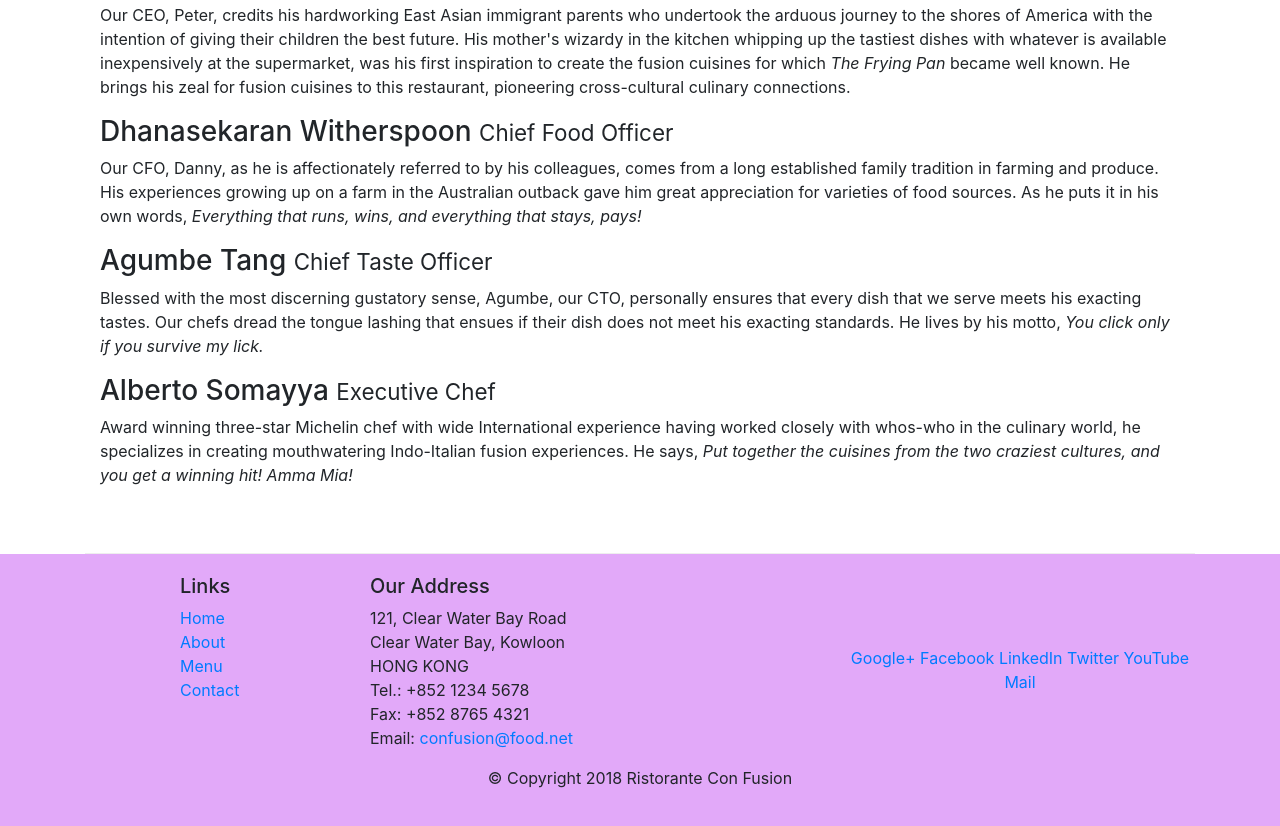
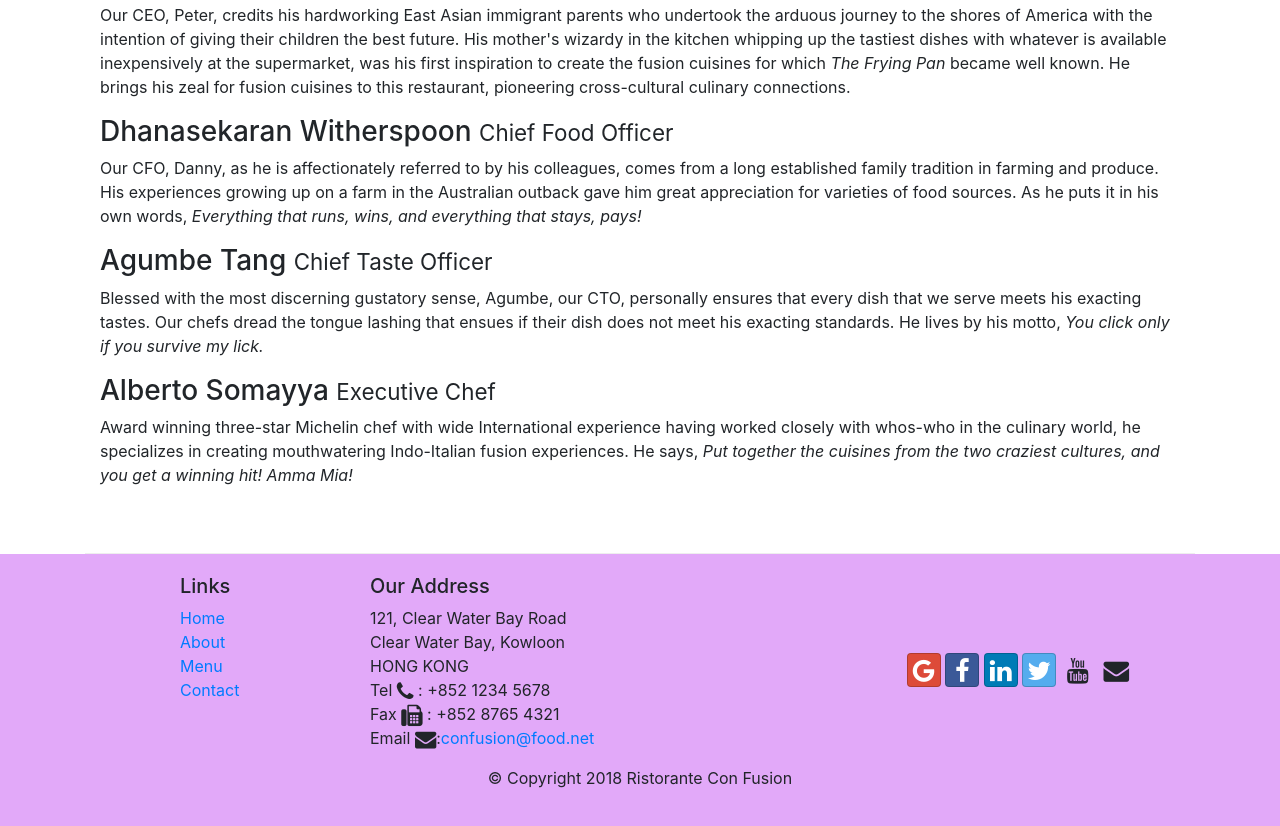
Before and after one commit to kartik890/bootstrap-learning-project, a website: page aboutus.html in a window 1280 px wide. Shown: the part 976-1802 px from the top of the page. Drawn offline with nearby package versions, Linux system fonts and the light colour scheme.

Commit message:
Icon Fonts

```diff
--- a/aboutus.html
+++ b/aboutus.html
@@ -14,6 +14,8 @@
 <script src="https://maxcdn.bootstrapcdn.com/bootstrap/3.4.1/js/bootstrap.min.js"></script>
     <title>Ristorante Con Fusion: About Us</title>
 
+    <link rel="stylesheet" href="node_modules/font-awesome/css/font-awesome.min.css">
+    <link rel="stylesheet" href="node_modules/bootstrap-social/bootstrap-social.css">
 </head>
 
 
@@ -23,10 +25,10 @@
             <a class="navbar-brand" href="#">Risotorante Con Fusion</a>
             <div class="collapse navbar-collapse" id="Navbar">
             <ul class="navbar-nav mr-auto">
-                    <li class="nav-item"><a class="nav-link" href="./index.html">Home</a></li>
-                    <li class="nav-item active"><a class="nav-link" href="./aboutus.html">About</a></li>
-                    <li class="nav-item"><a class="nav-link" href="#">Menu</a></li>
-                    <li class="nav-item"><a class="nav-link" href="#">Contact</a></li>
+                    <li class="nav-item"><a class="nav-link" href="./index.html"><span class="fa fa-home fa-lg"></span> Home</a></li>
+                    <li class="nav-item active"><a class="nav-link" href="./aboutus.html"><span class="fa fa-info fa-lg"></span> About</a></li>
+                    <li class="nav-item"><a class="nav-link" href="#"><span class="fa fa-list fa-lg"></span> Menu</a></li>
+                    <li class="nav-item"><a class="nav-link" href="#"><span class="fa fa-address-card fa-lg"></span> Contact</a></li>
                 </ul>
             </div>
         </div>
@@ -106,19 +108,19 @@
 		              121, Clear Water Bay Road<br>
 		              Clear Water Bay, Kowloon<br>
 		              HONG KONG<br>
-		              Tel.: +852 1234 5678<br>
-		              Fax: +852 8765 4321<br>
-		              Email: <a href="mailto:confusion@food.net">confusion@food.net</a>
+		              Tel <i class="fa fa-phone fa-lg"></i> : +852 1234 5678<br>
+		              Fax <i class="fa fa-fax fa-lg"></i> : +852 8765 4321<br>
+		              Email <i class="fa fa-envelope fa-lg"></i>:<a href="mailto:confusion@food.net">confusion@food.net</a>
 		           </address>
                 </div>
                 <div class="col-12 col-sm-4 align-self-center">
                     <div class="text-center">
-                        <a href="http://google.com/+">Google+</a>
-                        <a href="http://www.facebook.com/profile.php?id=">Facebook</a>
-                        <a href="http://www.linkedin.com/in/">LinkedIn</a>
-                        <a href="http://twitter.com/">Twitter</a>
-                        <a href="http://youtube.com/">YouTube</a>
-                        <a href="mailto:">Mail</a>
+                        <a class="btn btn-social-icon btn-google" href="http://google.com/+"><i class= "fa fa-google"></i></a>
+                        <a class="btn btn-social-icon btn-facebook" href="http://www.facebook.com/profile.php?id="><i class= "fa fa-facebook"></i></a>
+                        <a class="btn btn-social-icon btn-linkedin" href="http://www.linkedin.com/in/"><i class= "fa fa-linkedin"></i></a>
+                        <a class="btn btn-social-icon btn-twitter" href="http://twitter.com/"><i class= "fa fa-twitter"></i></a>
+                        <a class="btn btn-social-icon btn-youtube" href="http://youtube.com/"><i class= "fa fa-youtube"></i></a>
+                        <a class="btn btn-social-icon" href="mailto:"><i class= "fa fa-envelope"></i></a>
                     </div>
                 </div>
            </div>
--- a/package.json
+++ b/package.json
@@ -15,6 +15,8 @@
   },
   "dependencies": {
     "bootstrap": "^4.5.0",
+    "bootstrap-social": "^5.1.1",
+    "font-awesome": "^4.7.0",
     "jquery": "^3.5.1",
     "popper.js": "^1.12.9"
   }
```
Also changed, not shown: index.html (+7 -4 lines), 1 other file.
